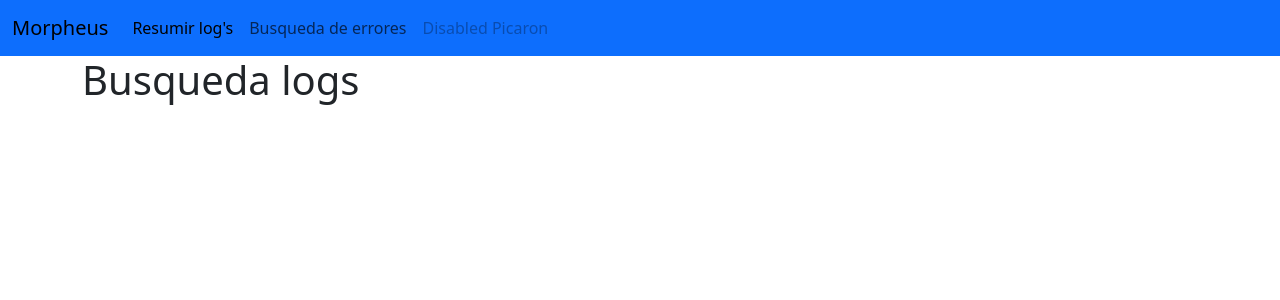
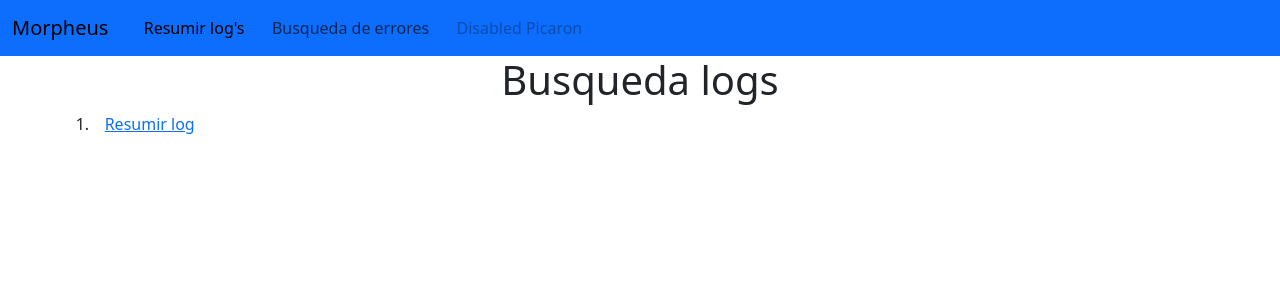
Before and after one commit to gonzalogjuka/python, a Flask app: page /logs in a window 1280 px wide. Shown: the top 300 px of the page. Run offline with Flask 2, Linux system fonts and the light colour scheme.

Commit message:
menu-complete

```diff
--- a/Code/static/css/base.css
+++ b/Code/static/css/base.css
@@ -1,4 +1,7 @@
-th,td{
+th,td,h1,h2,h3,h4{
     text-align: center;
     vertical-align: center;
 }
+ol,li,ul{
+    padding-left: 0.3cm;
+}
--- a/Code/templates/errores.html
+++ b/Code/templates/errores.html
@@ -4,4 +4,8 @@
 
 {% block body %}
 <h1>Busqueda de errores</h1>
+<ol>
+    <li><a href="#">Resumir errores</a></li>
+    <li><a href="#">Solo Warnings</a></li>
+</ol>
 {% endblock %}
--- a/Code/templates/index.html
+++ b/Code/templates/index.html
@@ -4,4 +4,9 @@
 
 {% block body %}
 <h1>Bienvenidos</h1>
+<ul>
+    <li><a href="{{ url_for('busqueda_log') }}">Ir a resumir errores</a></li>
+    <li><a href="{{ url_for('busqueda_errores') }}"">Ir a resumir log's</a></li>
+</ul>
+
 {% endblock %}
--- a/Code/templates/logs.html
+++ b/Code/templates/logs.html
@@ -3,10 +3,8 @@
 {% block title %} Welcome Morpheus {% endblock %}
 
 {% block body %}
-<div class = "row">
-    <div class="col-md-12">
         <h1>Busqueda logs</h1>
-    </div>
-</div>
-
+            <ol>
+                <li><a href="#">Resumir log</a></li>
+            </ol>
 {% endblock %}
```
